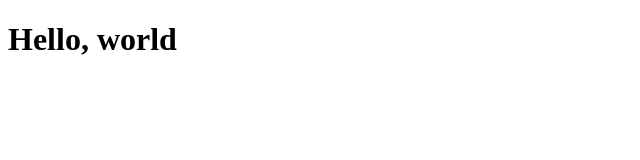
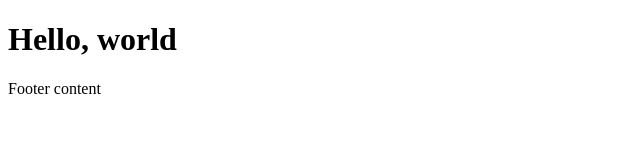
Before and after one commit to mr-mahdiyar/my-website-exxample, a plain HTML site: page index.html in a window 1280 px wide. Shown: the whole page, without its empty margins (0-640 px from the left). Drawn offline with Linux system fonts and the light colour scheme.

Commit message:
Add footer to index.html

```diff
--- a/index.html
+++ b/index.html
@@ -1,9 +1,10 @@
 <!DOCTYPE html>
 <html lang="en">
-<head>
+  <head>
     <title>My Website</title>
-</head>
-<body>
+  </head>
+  <body>
     <h1>Hello, world</h1>
-</body>
+  </body>
 </html>
+<footer><p>Footer content</p></footer>
```
